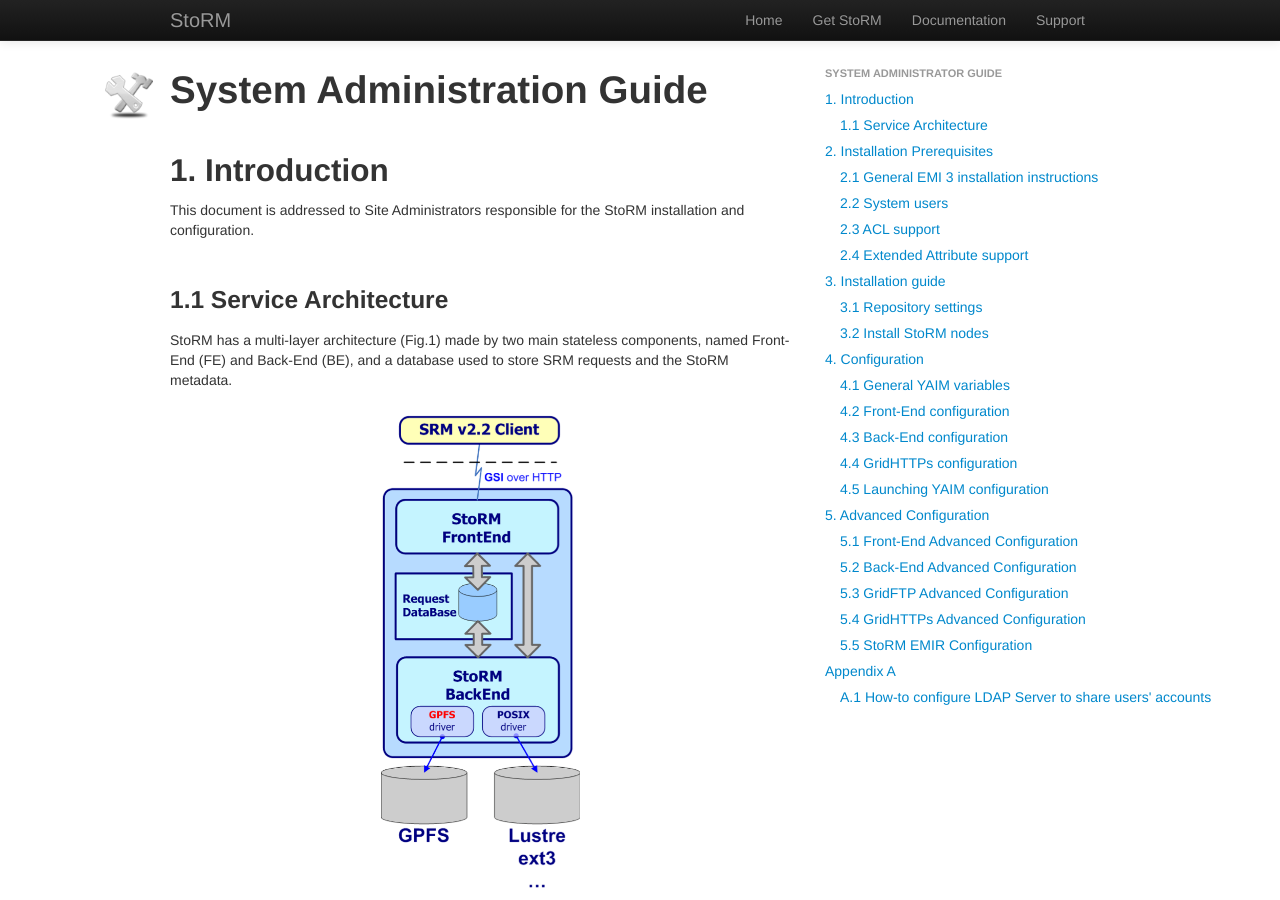
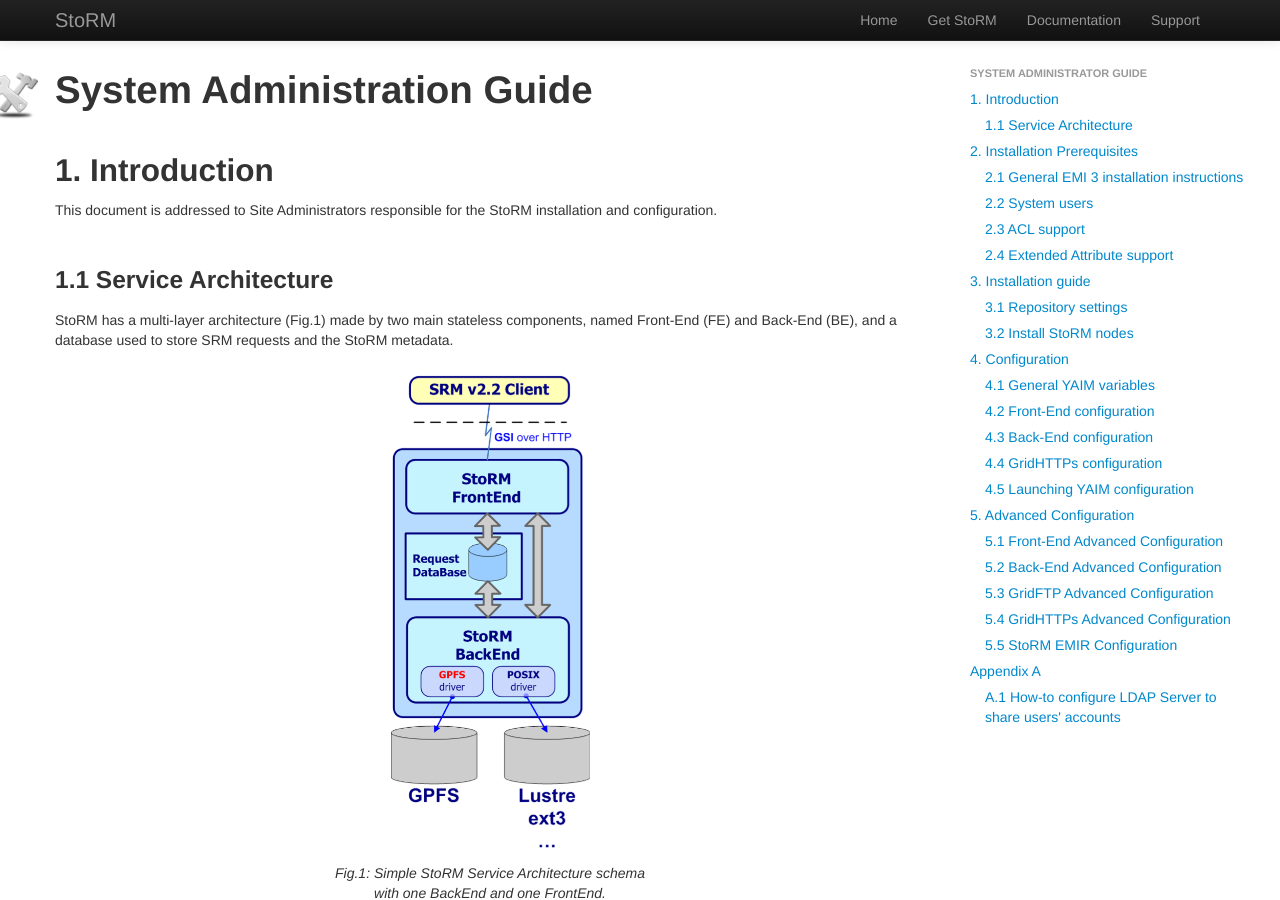
Before and after one commit to italiangrid/storm, a Jekyll site: the page built from sysadmin-guide.md, in a window 1280 px wide and 900 px high. Built offline with Jekyll 4.4.1, drawn with Linux system fonts in a browser that asks for light colours.

Commit message:
Cosmetic fixes - added responsive stylesheet so that with adapt to large dispalys - adjusted columns width for documentation

```diff
--- a/_layouts/default.html
+++ b/_layouts/default.html
@@ -7,6 +7,7 @@
 
     <!-- Le styles -->
     <link href="assets/css/bootstrap.css" rel="stylesheet">
+    <link href="assets/css/bootstrap-responsive.css" rel="stylesheet">
     <link href="assets/css/style.css" rel="stylesheet">
     <style>
       body {
--- a/_layouts/sysadmin.html
+++ b/_layouts/sysadmin.html
@@ -3,10 +3,10 @@
 ---
 
 <div class="row">
-	<div class="span8">
+	<div class="span9">
 		{{ content }}
 	</div>
-  <div class="span4">
+  <div class="span3">
 		<ul class="nav nav-list affix">
 			<li class="nav-header">System administrator guide</li>
 
```
